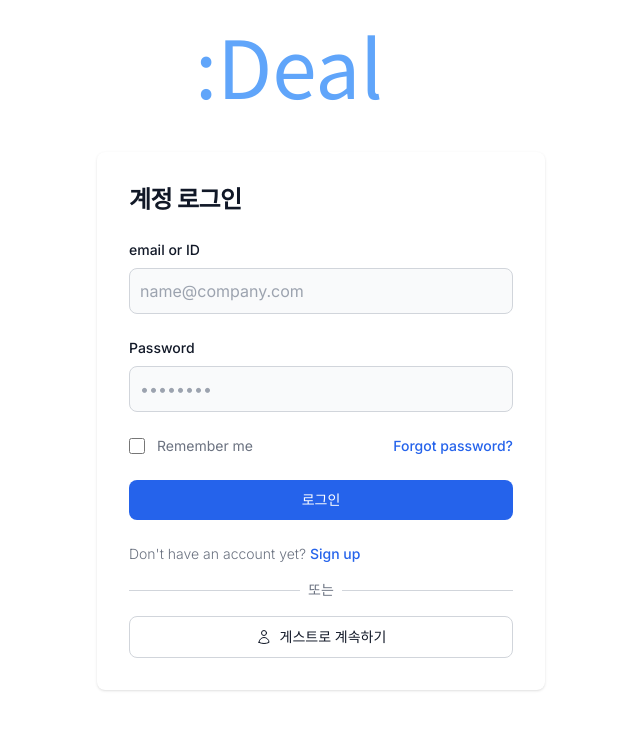
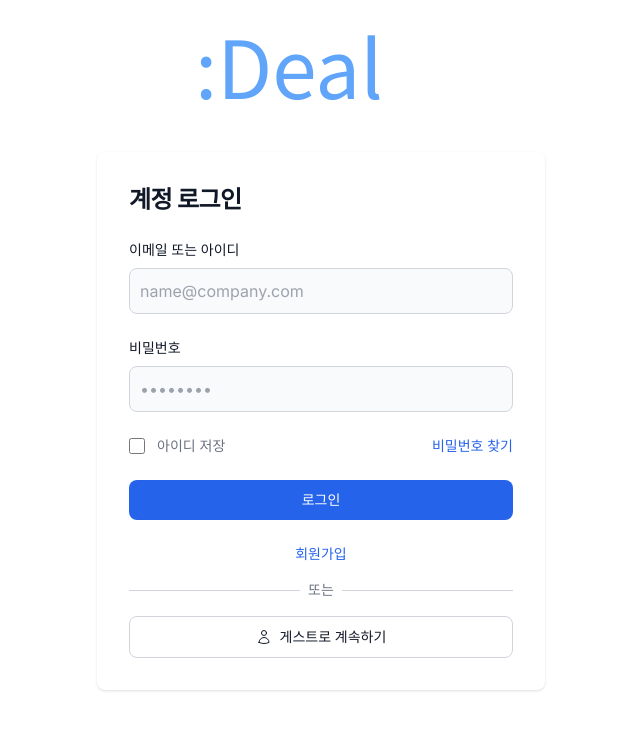
Before and after one commit to monomable/ToDeal, a Next.js app: page / in a window 1280 px wide. Shown: the top 730 px of the page, without its empty margins (319-959 px from the left). Built offline with nearby package versions, Linux system fonts and the light colour scheme; a web font is replaced by a local one.

Commit message:
로그인 창 한글화

```diff
--- a/src/app/page.tsx
+++ b/src/app/page.tsx
@@ -25,11 +25,11 @@ export default function Page() {
               <div className="space-y-4">
                 <form className="space-y-10 md:space-y-6" action="/auth/login_process" method='post'>
                   <div>
-                    <label className="block mb-2 text-sm font-medium text-gray-900 dark:text-white">email or ID</label>
+                    <label className="block mb-2 text-sm font-medium text-gray-900 dark:text-white">이메일 또는 아이디</label>
                     <input type="text" name="username" id="username" className="bg-gray-50 border border-gray-300 text-gray-900 rounded-lg focus:ring-primary-600 focus:border-primary-600 block w-full p-2.5 dark:bg-gray-700 dark:border-gray-600 dark:placeholder-gray-400 dark:text-white dark:focus:ring-blue-500 dark:focus:border-blue-500" placeholder="name@company.com" />
                   </div>
                   <div>
-                    <label htmlFor="password" className="block mb-2 text-sm font-medium text-gray-900 dark:text-white">Password</label>
+                    <label htmlFor="password" className="block mb-2 text-sm font-medium text-gray-900 dark:text-white">비밀번호</label>
                     <input type="password" name="pwd" id="pwd" placeholder="••••••••" className="bg-gray-50 border border-gray-300 text-gray-900 rounded-lg focus:ring-primary-600 focus:border-primary-600 block w-full p-2.5 dark:bg-gray-700 dark:border-gray-600 dark:placeholder-gray-400 dark:text-white dark:focus:ring-blue-500 dark:focus:border-blue-500" />
                   </div>
                   <div className="flex items-center justify-between">
@@ -38,16 +38,16 @@ export default function Page() {
                         <input id="remember" aria-describedby="remember" type="checkbox" className="w-4 h-4 border border-gray-300 rounded bg-gray-50 focus:ring-3 focus:ring-primary-300 dark:bg-gray-700 dark:border-gray-600 dark:focus:ring-primary-600 dark:ring-offset-gray-800"/>
                       </div>
                       <div className="ml-3 text-sm">
-                        <label htmlFor="remember" className="text-gray-500 dark:text-gray-300">Remember me</label>
+                        <label htmlFor="remember" className="text-gray-500 dark:text-gray-300">아이디 저장</label>
                       </div>
                     </div>
-                    <a href="#" className="text-sm font-medium text-primary-600 hover:underline dark:text-primary-500">Forgot password?</a>
+                    <a href="#" className="text-sm font-medium text-primary-600 hover:underline dark:text-primary-500">비밀번호 찾기</a>
                   </div>
                   <button type="submit" className="w-full text-white bg-primary-600 hover:bg-primary-700 focus:ring-4 focus:outline-none focus:ring-primary-300 font-medium rounded-lg text-sm px-5 py-2.5 text-center dark:bg-primary-600 dark:hover:bg-primary-700 dark:focus:ring-primary-800">
                     로그인
                   </button>
-                  <p className="text-sm font-light text-gray-500 dark:text-gray-400">
-                    Don't have an account yet? <a href="login/signup" className="font-medium text-primary-600 hover:underline dark:text-primary-500">Sign up</a>
+                  <p className="text-sm font-light text-gray-500 dark:text-gray-400 text-center">
+                    <a href="login/signup" className="font-medium text-primary-600 hover:underline dark:text-primary-500">회원가입</a>
                   </p>
                 </form>
 
```
